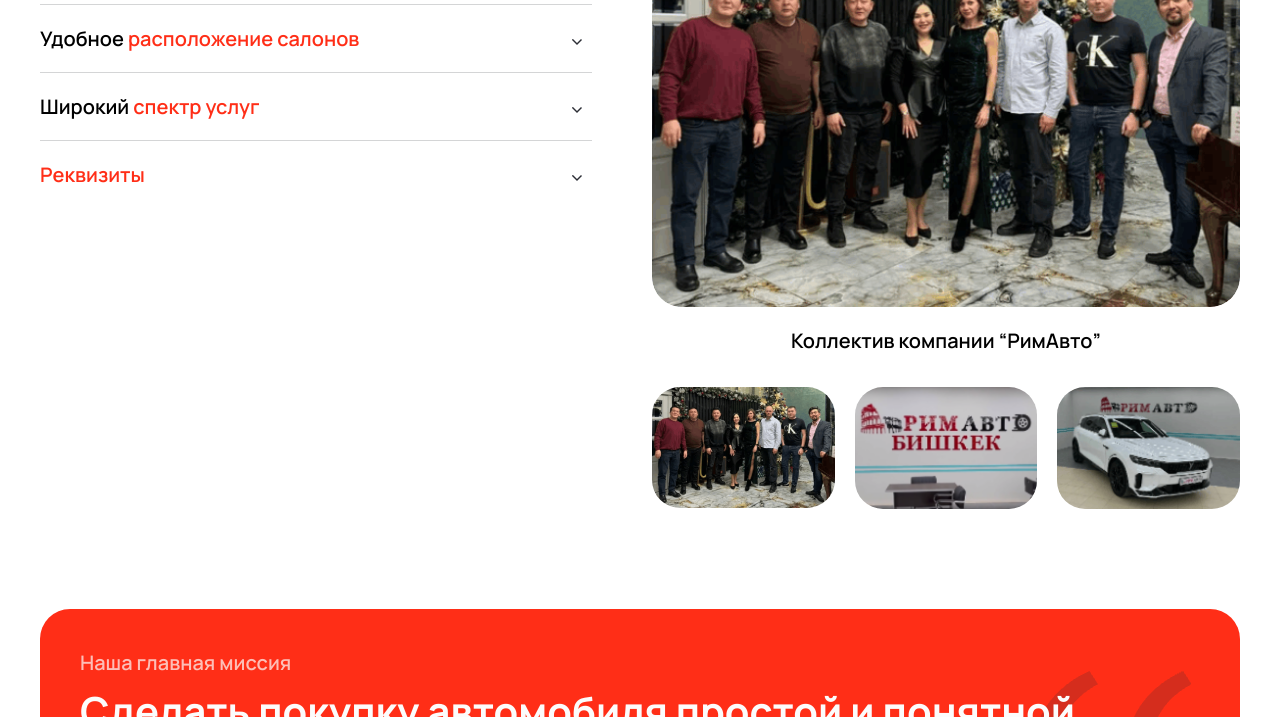
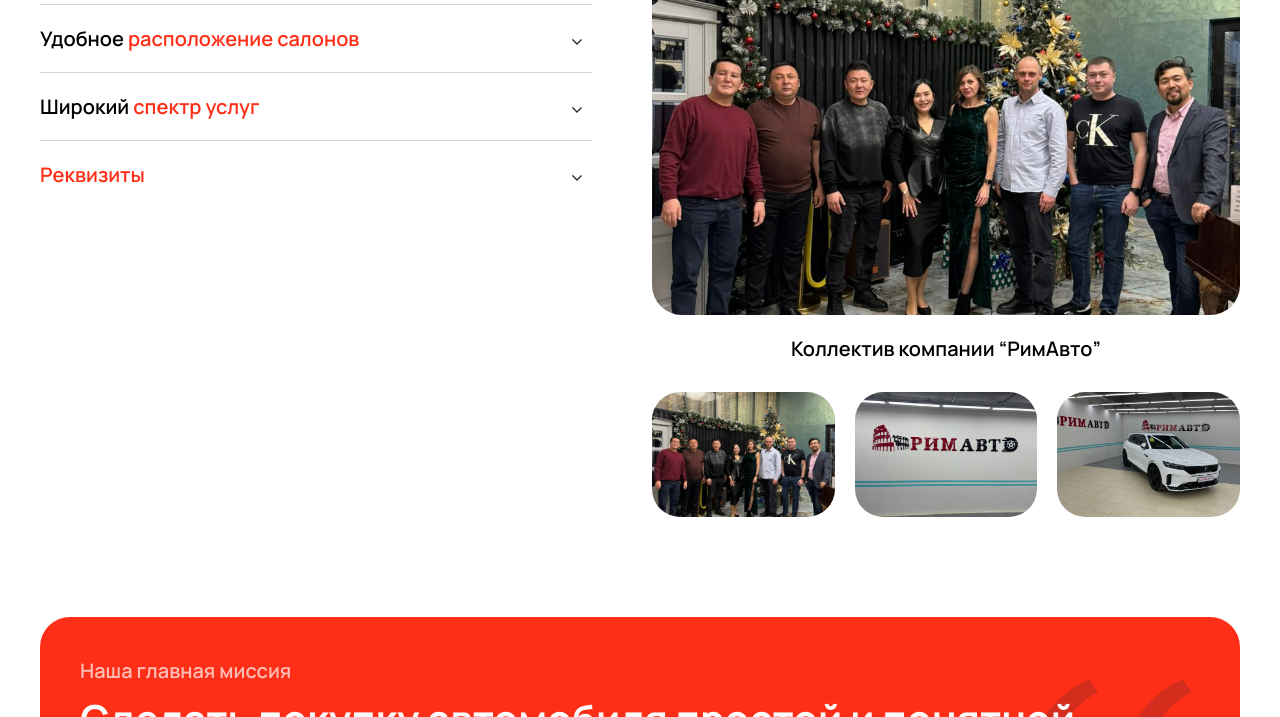
Before and after one commit to aisalkyn4160/rim-auto-LP, a plain HTML site: page index.html in a window 1280 px wide. Shown: the part 3595-4312 px from the top of the page. Drawn offline with nearby package versions, Linux system fonts and the light colour scheme.

Commit message:
рвбота с картинками

```diff
--- a/index.html
+++ b/index.html
@@ -376,19 +376,19 @@
                         <div class="swiper mySwiper2">
                             <div class="swiper-wrapper">
                                 <div class="swiper-slide">
-                                    <img src="./assets/imgs/about-img1.png" alt="img">
+                                    <img src="./assets/imgs/about-img1.jpg" alt="img">
                                     <h3>Коллектив компании “РимАвто”</h3>
                                 </div>
                                 <div class="swiper-slide">
-                                    <img src="./assets/imgs/about-img2.png" alt="img">
+                                    <img src="./assets/imgs/about-img2.jpg" alt="img">
                                     <h3>Коллектив компании “РимАвто” 2</h3>
                                 </div>
                                 <div class="swiper-slide">
-                                    <img src="./assets/imgs/about-img3.png" alt="img">
+                                    <img src="./assets/imgs/about-img3.jpg" alt="img">
                                     <h3>Коллектив компании “РимАвто” 3</h3>
                                 </div>
                                 <div class="swiper-slide">
-                                    <img src="./assets/imgs/about-img4.png" alt="img">
+                                    <img src="./assets/imgs/about-img4.jpg" alt="img">
                                     <h3>Коллектив компании “РимАвто” 4</h3>
                                 </div>
                             </div>
@@ -397,16 +397,16 @@
                         <div thumbSlider="" class="swiper mySwiper">
                             <div class="swiper-wrapper">
                                 <div class="swiper-slide">
-                                    <img src="./assets/imgs/about-img1.png" alt="img">
+                                    <img src="./assets/imgs/about-img1.jpg" alt="img">
                                 </div>
                                 <div class="swiper-slide">
-                                    <img src="./assets/imgs/about-img2.png" alt="img">
+                                    <img src="./assets/imgs/about-img2.jpg" alt="img">
                                 </div>
                                 <div class="swiper-slide">
-                                    <img src="./assets/imgs/about-img3.png" alt="img">
+                                    <img src="./assets/imgs/about-img3.jpg" alt="img">
                                 </div>
                                 <div class="swiper-slide">
-                                    <img src="./assets/imgs/about-img4.png" alt="img">
+                                    <img src="./assets/imgs/about-img4.jpg" alt="img">
                                 </div>
                             </div>
                         </div>
--- a/styles/about-style.css
+++ b/styles/about-style.css
@@ -52,7 +52,13 @@
 .about-gallery{
     width: 49%;
 }
-
+.mySwiper2 .swiper-slide img{
+    /* width: 600px; */
+    width: 100%;
+    max-height: 398px;
+    border-radius: 30px;
+    object-fit: cover;
+}
 .mySwiper img{
     width: 187px;
     height: 125px;
@@ -82,7 +88,9 @@
 }
 .mySwiper .swiper-slide img{
     width: 100%;
-    height: 100%;
+    /* height: 100%; */
+    object-fit: cover;
+    border-radius: 28px;
     vertical-align: bottom;
 }
 
@@ -151,8 +159,9 @@
     .mySwiper2 h3{
         margin: 10px auto 30px;
     }
-    .mySwiper2 img{
+    .mySwiper2 .swiper-slide img{
         border-radius: 20px;
+        height: 192px;
     }
     .about-content{
         gap: 0;
```
Also changed, not shown: assets/imgs/about-img1.jpg (added), assets/imgs/about-img1.png (deleted), assets/imgs/about-img2.jpg (added), assets/imgs/about-img2.png (deleted), assets/imgs/about-img3.jpg (added), assets/imgs/about-img3.png (deleted), assets/imgs/about-img4.jpg (added), assets/imgs/about-img4.png (deleted).
